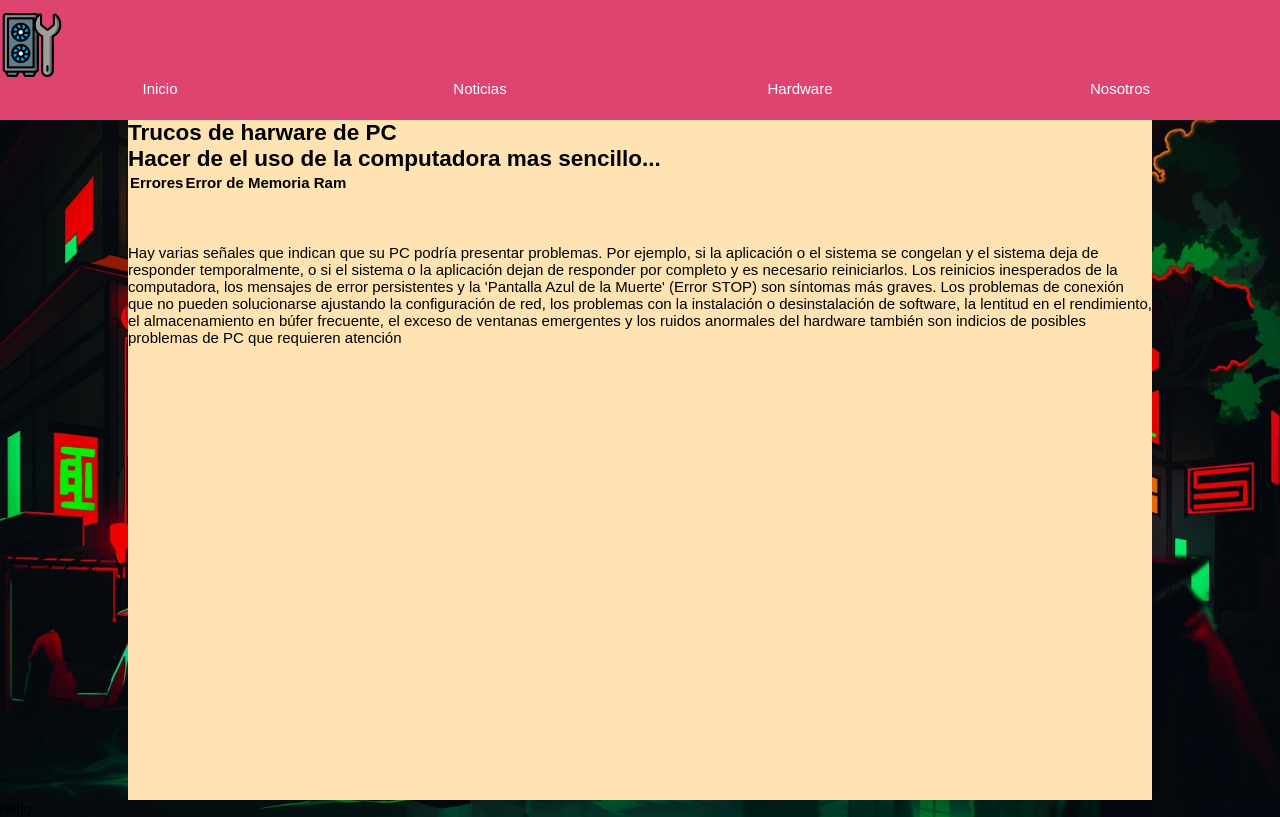
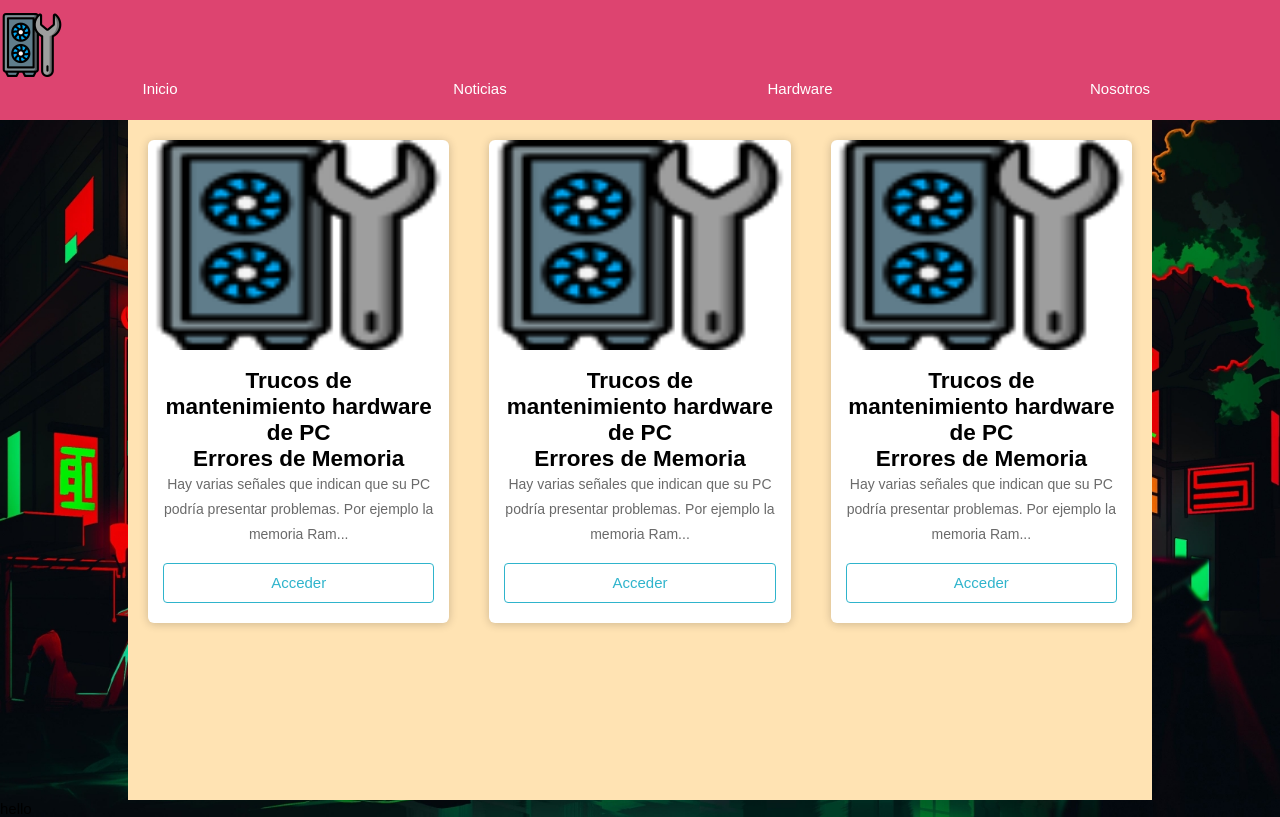
Before and after one commit to ccalder0n/CodoACodo, a Python web app: template templates/hardware.html in a window 1280 px wide. Run offline with Jinja, Linux system fonts and the light colour scheme; the template is opened without the code that fills it, so the values that code supplies are empty.

Commit message:
Cards en Hardware

```diff
--- a/static/css/style.css
+++ b/static/css/style.css
@@ -78,3 +78,99 @@ article{
     background-color: transparent;
     backdrop-filter: blur(10px);
 }
+
+
+.open-sans-<uniquifier> {
+    font-family: "Open Sans", sans-serif;
+    font-optical-sizing: auto;
+    font-weight: <weight>;
+    font-style: normal;
+    font-variation-settings:
+      "wdth" 100;
+  }
+*{
+    margin: 0;
+    padding: 0;
+    box-sizing: border-box;
+    font-family: 'Montserrat', sans-serif;
+}
+/*Cards*/
+.container-card{
+    width: 100%;
+    display: flex;
+    max-width: 1100px;
+    margin: auto;
+}
+.title-cards{
+    width: 100%;
+    max-width: 1080px;
+    margin: auto;
+    padding: 20px;
+    margin-top: 20px;
+    text-align: center;
+    color: black;
+}
+.card{
+    width: 100%;
+    margin: 20px;
+    border-radius: 6px;
+    overflow: hidden;
+    background:#fff;
+    box-shadow: 0px 1px 10px rgba(0,0,0,0.2);
+    transition: all 400ms ease-out;
+    cursor: default;
+}
+
+
+.card:hover{
+    box-shadow: 5px 5px 20px rgba(0,0,0,0.4);
+    transform: translateY(-3%);
+}
+.card img{
+    width: 100%;
+    height: 210px;
+}
+.card .contenido-card{
+    padding: 15px;
+    text-align: center;
+}
+.card .contenido-card h3{
+    margin-bottom: 15px;
+    color: #7a7a7a;
+}
+.card .contenido-card p{
+    line-height: 1.8;
+    color: #6a6a6a;
+    font-size: 14px;
+    margin-bottom: 5px;
+}
+.card .contenido-card a{
+    display: inline-block;
+    padding: 10px;
+    margin-top: 10px;
+    text-decoration: none;
+    color: #2fb4cc;
+    border: 1px solid #2fb4cc;
+    border-radius: 4px;
+    transition: all 400ms ease;
+    margin-bottom: 5px;
+}
+.card .contenido-card a:hover{
+    background: #2fb4cc;
+    color: #fff;
+}
+
+
+.flex-container {
+  flex-wrap: wrap;
+}
+
+@media only screen and (min-width:320px) and (max-width:768px){
+    .container-card1{
+        flex-wrap: wrap;
+    }
+    .card1{
+        margin: 15px;
+    }
+}
+/*Fin-Cards*/
--- a/templates/hardware.html
+++ b/templates/hardware.html
@@ -3,7 +3,11 @@
 <head>
     <meta charset="UTF-8">
     <meta name="viewport" content="width=device-width, initial-scale=1.0">
+    <link rel="preconnect" href="https://fonts.googleapis.com">
+    <link rel="preconnect" href="https://fonts.gstatic.com" crossorigin>
+    <link href="https://fonts.googleapis.com/css2?family=Open+Sans:ital,wght@0,300..800;1,300..800&display=swap" rel="stylesheet">
     <link rel="stylesheet" href="../static/css/style.css">
+
     <title>Hardware</title>
 </head>
 <body>
@@ -22,28 +26,52 @@
     </header>
     <main>
         <section id="list">
-            <h1>Trucos de harware de PC</h1>
-            <h2 >Hacer de el uso de la computadora mas sencillo...</h2>
-            <table id="list-trucos-arregos" >
-                <thead>
-                    <tr>
-                        <th>Errores</th>
-                        <th>Error de Memoria Ram</th>
 
-                    </tr>
-                </thead>
-                <tbody>
-                </tbody>
-            </table>
-            <br>
-            <br>
-            <br>
-            <div id="list-trucos">
-                <p>
-                    Hay varias señales que indican que su PC podría presentar problemas. Por ejemplo, si la aplicación o el sistema se congelan y el sistema deja de responder temporalmente, o si el sistema o la aplicación dejan de responder por completo y es necesario reiniciarlos. Los reinicios inesperados de la computadora, los mensajes de error persistentes y la 'Pantalla Azul de la Muerte' (Error STOP) son síntomas más graves. Los problemas de conexión que no pueden solucionarse ajustando la configuración de red, los problemas con la instalación o desinstalación de software, la lentitud en el rendimiento, el almacenamiento en búfer frecuente, el exceso de ventanas emergentes y los ruidos anormales del hardware también son indicios de posibles problemas de PC que requieren atención
-                </p>
+    <div class="container-card">
+        <div class="card">
+            <figure>
+                <img src="../static/img/logo.png">
+            </figure>
+            <div class="contenido-card">
+
+            <h1>Trucos de mantenimiento hardware de PC</h1>
+            <h2>Errores de Memoria</h2>
+            <p>
+                Hay varias señales que indican que su PC podría presentar problemas. Por ejemplo la memoria Ram...
+            </p>
+            <a href="#">Acceder</a>
             </div>
-        </section>
+        </div>
+        <div class="card">
+            <figure>
+                <img src="../static/img/logo.png">
+            </figure>
+            <div class="contenido-card">
+
+            <h1>Trucos de mantenimiento hardware de PC</h1>
+            <h2>Errores de Memoria</h2>
+            <p>
+                Hay varias señales que indican que su PC podría presentar problemas. Por ejemplo la memoria Ram...
+            </p>
+            <a href="#">Acceder</a>
+            </div>
+        </div>
+        <div class="card">
+            <figure>
+                <img src="../static/img/logo.png">
+            </figure>
+            <div class="contenido-card">
+
+            <h1>Trucos de mantenimiento hardware de PC</h1>
+            <h2>Errores de Memoria</h2>
+            <p>
+                Hay varias señales que indican que su PC podría presentar problemas. Por ejemplo la memoria Ram...
+            </p>
+            <a href="#">Acceder</a>
+            </div>
+        </div>
+    </div>
+    </section>
     </main>
     <footer></footer>
 </body>
```
